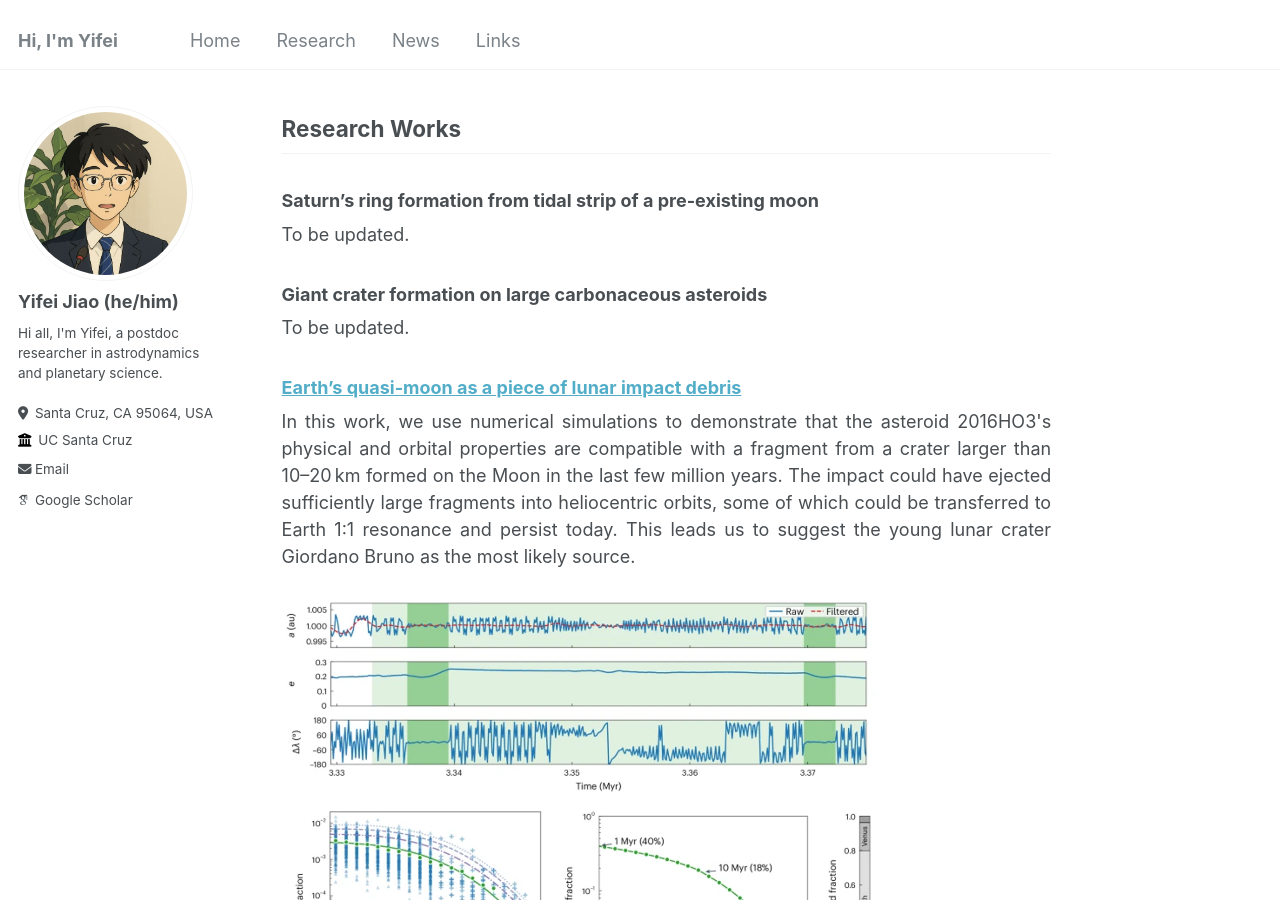
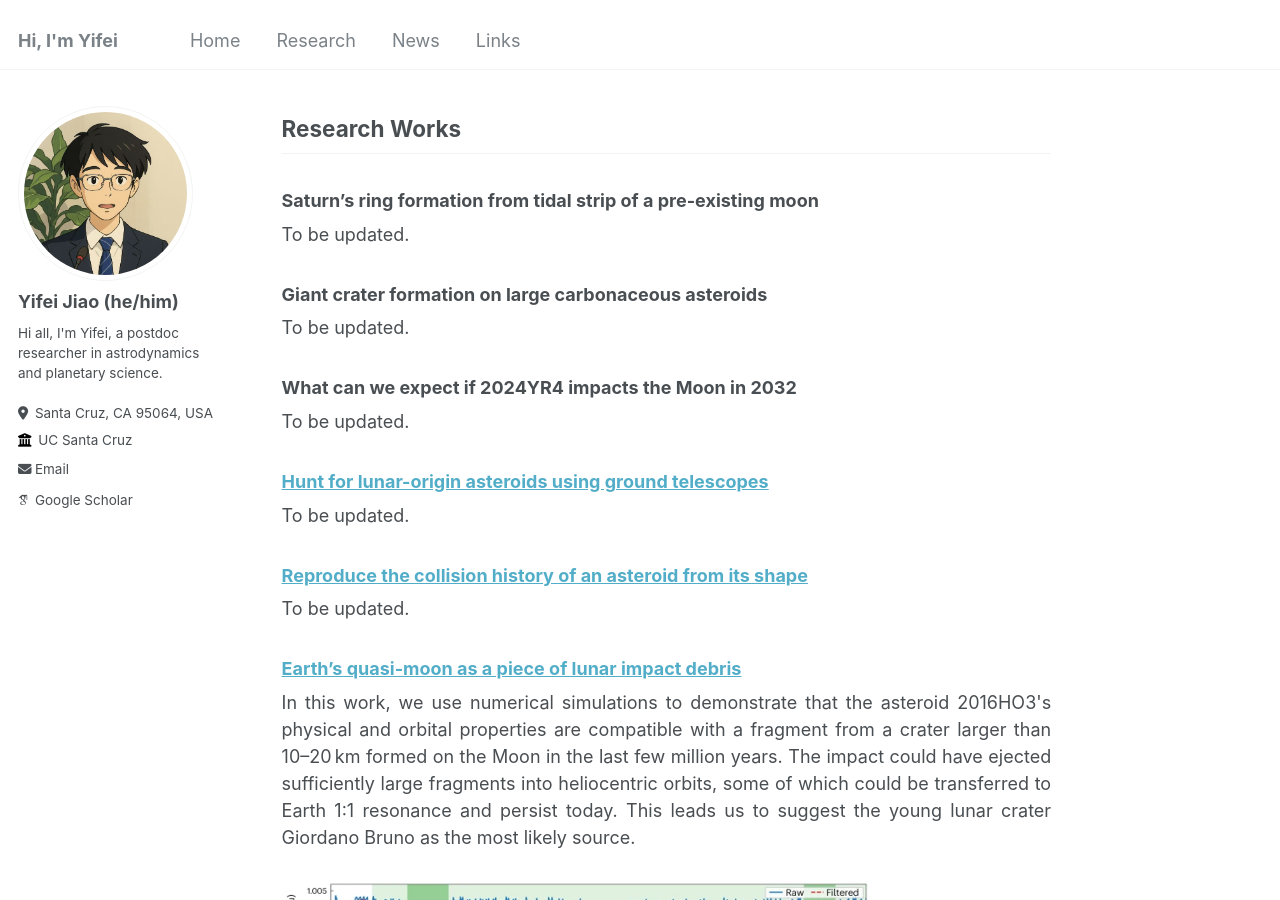
Before and after one commit to jiaoyf-thu/jiaoyf-thu.github.io, a Jekyll site: the page built from _pages/research.md, in a window 1280 px wide and 900 px high. Built offline with Jekyll 4.4.1, drawn with Linux system fonts in a browser that asks for light colours; some web fonts are replaced.

Commit message:
Update research.md with new lunar research sections
Added new sections on lunar research topics and updated links.

```diff
--- a/_pages/research.md
+++ b/_pages/research.md
@@ -13,6 +13,24 @@ To be updated.
 </p>
 
 ### Giant crater formation on large carbonaceous asteroids
+
+<p align="justify">
+To be updated.
+</p>
+
+### What can we expect if 2024YR4 impacts the Moon in 2032
+
+<p align="justify">
+To be updated.
+</p>
+
+### <a href="https://iopscience.iop.org/article/10.3847/1538-4357/ae2eab" target="_blank">Hunt for lunar-origin asteroids using ground telescopes</a>
+
+<p align="justify">
+To be updated.
+</p>
+
+### <a href="https://doi.org/10.1093/mnras/staf1628" target="_blank">Reproduce the collision history of an asteroid from its shape</a>
 
 <p align="justify">
 To be updated.
```
